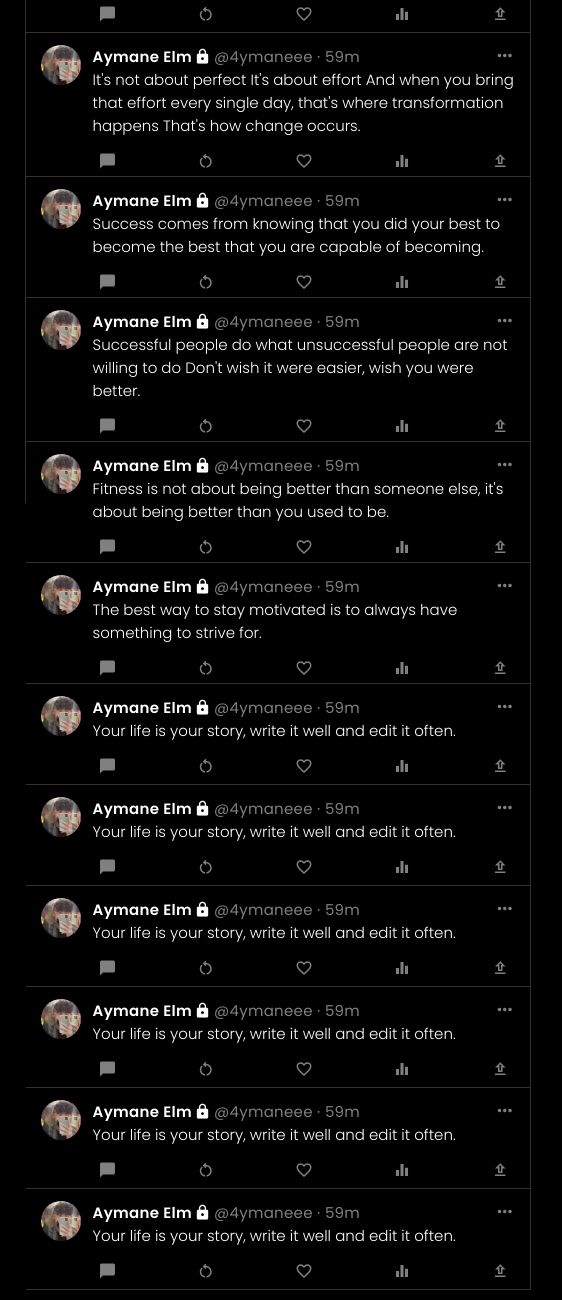
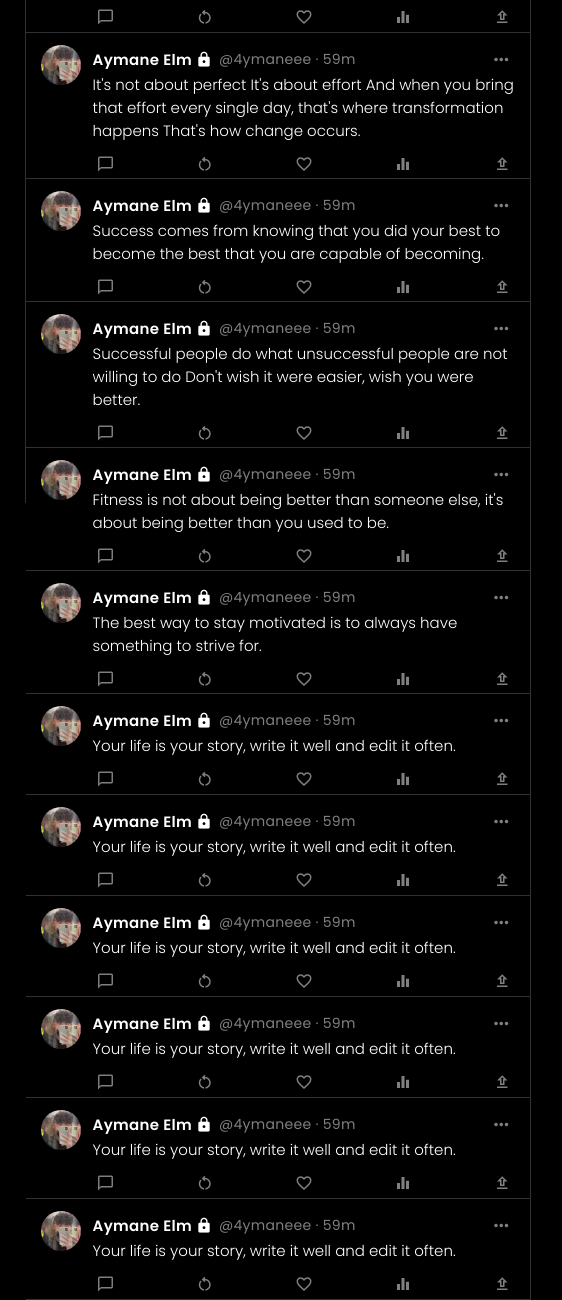
Before and after one commit to 4ymaneee/X-clone, a plain HTML site: page index.html in a window 1280 px wide. Shown: the part 297-1597 px from the top of the page, 320-882 px from the left. Drawn offline with Linux system fonts and the light colour scheme.

Commit message:
X clone V 2.0.2

```diff
--- a/index.html
+++ b/index.html
@@ -12,7 +12,7 @@
 </head>
 
 <body>
-
+    <!-- Nav Links Structure -->
     <header>
         <nav class="nav-links">
             <a href="" class="logo">
@@ -80,9 +80,12 @@
         </div>
     </header>
 
+<!-- Main Structure -->
+
     <main>
+        <div class="main-flex">
 
-        <div class="main-flex">
+<!-- Left Main Structure -->
 
             <div class="main-feed">
 
@@ -119,7 +122,7 @@
                     <img src="images/me.jpg" alt="">
                     <div class="tweet-posted-details">
                         <div class="user-time">
-                            <a href="" >
+                            <a href="">
                                 Aymane Elm <i class="material-icons">lock</i>
                                 <span> @4ymaneee
                                     ·
@@ -139,7 +142,7 @@
 
                         <div class="tweet-react">
                             <ul>
-                                <li><i class="material-icons-outlined">chat_bubble</i></li>
+                                <li><i class="material-icons-outlined">chat_bubble_outline</i></li>
                                 <li><i class="material-icons-outlined green">restart_alt</i></li>
                                 <li><i class="material-icons-outlined red">favorite_border</i></li>
                                 <li><i class="material-icons-outlined">equalizer</i></li>
@@ -154,7 +157,7 @@
                     <img src="images/me.jpg" alt="">
                     <div class="tweet-posted-details">
                         <div class="user-time">
-                            <a href="" >
+                            <a href="">
                                 Aymane Elm <i class="material-icons">lock</i>
                                 <span> @4ymaneee
                                     ·
@@ -168,13 +171,14 @@
 
                         <div class="tweet-text">
 
-                            <p>It's not about perfect It's about effort And when you bring that effort every single day, that's where transformation happens That's how change occurs.</p>
+                            <p>It's not about perfect It's about effort And when you bring that effort every single day,
+                                that's where transformation happens That's how change occurs.</p>
 
                         </div>
 
                         <div class="tweet-react">
                             <ul>
-                                <li><i class="material-icons-outlined">chat_bubble</i></li>
+                                <li><i class="material-icons-outlined">chat_bubble_outline</i></li>
                                 <li><i class="material-icons-outlined green">restart_alt</i></li>
                                 <li><i class="material-icons-outlined red">favorite_border</i></li>
                                 <li><i class="material-icons-outlined">equalizer</i></li>
@@ -189,7 +193,7 @@
                     <img src="images/me.jpg" alt="">
                     <div class="tweet-posted-details">
                         <div class="user-time">
-                            <a href="" >
+                            <a href="">
                                 Aymane Elm <i class="material-icons">lock</i>
                                 <span> @4ymaneee
                                     ·
@@ -203,13 +207,14 @@
 
                         <div class="tweet-text">
 
-                            <p>Success comes from knowing that you did your best to become the best that you are capable of becoming.</p>
+                            <p>Success comes from knowing that you did your best to become the best that you are capable
+                                of becoming.</p>
 
                         </div>
 
                         <div class="tweet-react">
                             <ul>
-                                <li><i class="material-icons-outlined">chat_bubble</i></li>
+                                <li><i class="material-icons-outlined">chat_bubble_outline</i></li>
                                 <li><i class="material-icons-outlined green">restart_alt</i></li>
                                 <li><i class="material-icons-outlined red">favorite_border</i></li>
                                 <li><i class="material-icons-outlined">equalizer</i></li>
@@ -224,7 +229,7 @@
                     <img src="images/me.jpg" alt="">
                     <div class="tweet-posted-details">
                         <div class="user-time">
-                            <a href="" >
+                            <a href="">
                                 Aymane Elm <i class="material-icons">lock</i>
                                 <span> @4ymaneee
                                     ·
@@ -238,13 +243,14 @@
 
                         <div class="tweet-text">
 
-                            <p>Successful people do what unsuccessful people are not willing to do Don't wish it were easier, wish you were better.</p>
+                            <p>Successful people do what unsuccessful people are not willing to do Don't wish it were
+                                easier, wish you were better.</p>
 
                         </div>
 
                         <div class="tweet-react">
                             <ul>
-                                <li><i class="material-icons-outlined">chat_bubble</i></li>
+                                <li><i class="material-icons-outlined">chat_bubble_outline</i></li>
                                 <li><i class="material-icons-outlined green">restart_alt</i></li>
                                 <li><i class="material-icons-outlined red">favorite_border</i></li>
                                 <li><i class="material-icons-outlined">equalizer</i></li>
@@ -259,7 +265,7 @@
                     <img src="images/me.jpg" alt="">
                     <div class="tweet-posted-details">
                         <div class="user-time">
-                            <a href="" >
+                            <a href="">
                                 Aymane Elm <i class="material-icons">lock</i>
                                 <span> @4ymaneee
                                     ·
@@ -273,13 +279,14 @@
 
                         <div class="tweet-text">
 
-                            <p>Fitness is not about being better than someone else, it's about being better than you used to be.</p>
+                            <p>Fitness is not about being better than someone else, it's about being better than you
+                                used to be.</p>
 
                         </div>
 
                         <div class="tweet-react">
                             <ul>
-                                <li><i class="material-icons-outlined">chat_bubble</i></li>
+                                <li><i class="material-icons-outlined">chat_bubble_outline</i></li>
                                 <li><i class="material-icons-outlined green">restart_alt</i></li>
                                 <li><i class="material-icons-outlined red">favorite_border</i></li>
                                 <li><i class="material-icons-outlined">equalizer</i></li>
@@ -294,7 +301,7 @@
                     <img src="images/me.jpg" alt="">
                     <div class="tweet-posted-details">
                         <div class="user-time">
-                            <a href="" >
+                            <a href="">
                                 Aymane Elm <i class="material-icons">lock</i>
                                 <span> @4ymaneee
                                     ·
@@ -314,7 +321,7 @@
 
                         <div class="tweet-react">
                             <ul>
-                                <li><i class="material-icons-outlined">chat_bubble</i></li>
+                                <li><i class="material-icons-outlined">chat_bubble_outline</i></li>
                                 <li><i class="material-icons-outlined green">restart_alt</i></li>
                                 <li><i class="material-icons-outlined red">favorite_border</i></li>
                                 <li><i class="material-icons-outlined">equalizer</i></li>
@@ -329,7 +336,7 @@
                     <img src="images/me.jpg" alt="">
                     <div class="tweet-posted-details">
                         <div class="user-time">
-                            <a href="" >
+                            <a href="">
                                 Aymane Elm <i class="material-icons">lock</i>
                                 <span> @4ymaneee
                                     ·
@@ -349,7 +356,7 @@
 
                         <div class="tweet-react">
                             <ul>
-                                <li><i class="material-icons-outlined">chat_bubble</i></li>
+                                <li><i class="material-icons-outlined">chat_bubble_outline</i></li>
                                 <li><i class="material-icons-outlined green">restart_alt</i></li>
                                 <li><i class="material-icons-outlined red">favorite_border</i></li>
                                 <li><i class="material-icons-outlined">equalizer</i></li>
@@ -364,7 +371,7 @@
                     <img src="images/me.jpg" alt="">
                     <div class="tweet-posted-details">
                         <div class="user-time">
-                            <a href="" >
+                            <a href="">
                                 Aymane Elm <i class="material-icons">lock</i>
                                 <span> @4ymaneee
                                     ·
@@ -384,7 +391,7 @@
 
                         <div class="tweet-react">
                             <ul>
-                                <li><i class="material-icons-outlined">chat_bubble</i></li>
+                                <li><i class="material-icons-outlined">chat_bubble_outline</i></li>
                                 <li><i class="material-icons-outlined green">restart_alt</i></li>
                                 <li><i class="material-icons-outlined red">favorite_border</i></li>
                                 <li><i class="material-icons-outlined">equalizer</i></li>
@@ -399,7 +406,7 @@
                     <img src="images/me.jpg" alt="">
                     <div class="tweet-posted-details">
                         <div class="user-time">
-                            <a href="" >
+                            <a href="">
                                 Aymane Elm <i class="material-icons">lock</i>
                                 <span> @4ymaneee
                                     ·
@@ -419,7 +426,7 @@
 
                         <div class="tweet-react">
                             <ul>
-                                <li><i class="material-icons-outlined">chat_bubble</i></li>
+                                <li><i class="material-icons-outlined">chat_bubble_outline</i></li>
                                 <li><i class="material-icons-outlined green">restart_alt</i></li>
                                 <li><i class="material-icons-outlined red">favorite_border</i></li>
                                 <li><i class="material-icons-outlined">equalizer</i></li>
@@ -434,7 +441,7 @@
                     <img src="images/me.jpg" alt="">
                     <div class="tweet-posted-details">
                         <div class="user-time">
-                            <a href="" >
+                            <a href="">
                                 Aymane Elm <i class="material-icons">lock</i>
                                 <span> @4ymaneee
                                     ·
@@ -454,7 +461,7 @@
 
                         <div class="tweet-react">
                             <ul>
-                                <li><i class="material-icons-outlined">chat_bubble</i></li>
+                                <li><i class="material-icons-outlined">chat_bubble_outline</i></li>
                                 <li><i class="material-icons-outlined green">restart_alt</i></li>
                                 <li><i class="material-icons-outlined red">favorite_border</i></li>
                                 <li><i class="material-icons-outlined">equalizer</i></li>
@@ -469,7 +476,7 @@
                     <img src="images/me.jpg" alt="">
                     <div class="tweet-posted-details">
                         <div class="user-time">
-                            <a href="" >
+                            <a href="">
                                 Aymane Elm <i class="material-icons">lock</i>
                                 <span> @4ymaneee
                                     ·
@@ -489,7 +496,7 @@
 
                         <div class="tweet-react">
                             <ul>
-                                <li><i class="material-icons-outlined">chat_bubble</i></li>
+                                <li><i class="material-icons-outlined">chat_bubble_outline</i></li>
                                 <li><i class="material-icons-outlined green">restart_alt</i></li>
                                 <li><i class="material-icons-outlined red">favorite_border</i></li>
                                 <li><i class="material-icons-outlined">equalizer</i></li>
@@ -504,7 +511,7 @@
                     <img src="images/me.jpg" alt="">
                     <div class="tweet-posted-details">
                         <div class="user-time">
-                            <a href="" >
+                            <a href="">
                                 Aymane Elm <i class="material-icons">lock</i>
                                 <span> @4ymaneee
                                     ·
@@ -524,18 +531,18 @@
 
                         <div class="tweet-react">
                             <ul>
-                                <li><i class="material-icons-outlined">chat_bubble</i></li>
+                                <li><i class="material-icons-outlined">chat_bubble_outline</i></li>
                                 <li><i class="material-icons-outlined green">restart_alt</i></li>
                                 <li><i class="material-icons-outlined red">favorite_border</i></li>
                                 <li><i class="material-icons-outlined">equalizer</i></li>
                                 <li><i class="material-icons-outlined">upload</i></li>
                             </ul>
                         </div>
-
                     </div>
                 </div>
+            </div>
 
-            </div>
+            <!-- Right Main Structure -->
 
         </div>
     </main>
--- a/style.css
+++ b/style.css
@@ -16,6 +16,8 @@ html {
 body {
     background-color: black;
 }
+
+/* Nav Links Styling */
 
 header {
 
@@ -96,6 +98,8 @@ header {
     background-color: rgb(2, 133, 220);
 }
 
+/* main account Styling */
+
 .main-account {
     width: 100%;
     height: 22%;
@@ -158,6 +162,7 @@ header {
     align-items: center;
 }
 
+/* Main Styling */
 main {
     margin-left: 27%;
     height: 100%;
@@ -175,6 +180,7 @@ main {
 
 }
 
+/* Home Bar Styling */
 .home-bar {
     position: fixed;
     width: 39.5%;
@@ -183,14 +189,14 @@ main {
     display: flex;
     justify-content: space-between;
     flex-direction: column;
-    border: 0.5px  solid rgba(148, 147, 147, 0.333);
+    border: 0.5px solid rgba(148, 147, 147, 0.333);
     border-left: 0px solid transparent;
     z-index: 99;
     background-color: transparent;
     backdrop-filter: blur(26px);
 }
 
-.home-bar span{
+.home-bar span {
     color: white;
     font-size: 2rem;
     font-weight: 500;
@@ -233,10 +239,13 @@ main {
     background-color: rgb(29, 155, 240);
     border-radius: 5px;
 }
+
+/* new tweet Styling */
+
 .new-tweet {
     margin-top: 109px;
     width: 102.1%;
-    border: 0.5px  solid rgba(148, 147, 147, 0.333);
+    border: 0.5px solid rgba(148, 147, 147, 0.333);
     border-top: transparent;
     border-left: transparent;
     height: 120px;
@@ -257,11 +266,12 @@ main {
     width: 100%;
     margin-left: 12px;
 }
+
 .new-tweet-action ul {
     display: flex;
 }
 
-.new-tweet-action ul li{
+.new-tweet-action ul li {
     color: rgb(29, 155, 240);
 }
 
@@ -274,7 +284,7 @@ main {
     cursor: pointer;
 }
 
-.new-tweet-action ul li i:hover{
+.new-tweet-action ul li i:hover {
     display: flex;
     align-items: center;
     justify-content: center;
@@ -282,6 +292,7 @@ main {
     border-radius: 50%;
     padding: 8px;
 }
+
 .new-tweet-action {
     display: flex;
     justify-content: space-between;
@@ -299,7 +310,7 @@ main {
     outline: none;
 }
 
-.new-tweet-details input::placeholder{
+.new-tweet-details input::placeholder {
     letter-spacing: 0.4px;
 
 }
@@ -315,12 +326,14 @@ main {
     opacity: 0.5;
 }
 
+/* tweet Posted Styling */
+
 .tweet-posted {
     width: 102.1%;
     min-height: 101px;
     display: flex;
     padding: 12px 15px 0px 15px;
-    border: 0.5px  solid rgba(148, 147, 147, 0.333);
+    border: 0.5px solid rgba(148, 147, 147, 0.333);
     border-top: transparent;
     border-left: transparent;
 }
@@ -343,7 +356,8 @@ main {
     display: flex;
     justify-content: space-between;
 }
-.user-time a{
+
+.user-time a {
     display: flex;
     align-items: center;
     color: white;
@@ -354,10 +368,19 @@ main {
 
 .user-time i {
     font-size: 1.7rem;
-    padding-left: 2px;
+    padding: 3.5px;
+    border-radius: 50%;
+    transition: 0.3s;
+}
+
+.user-time i:hover {
+    padding: 3.5px;
+    color: rgb(29, 155, 240);
+    background-color: rgba(29, 156, 240, 0.145);
 }
 
 .user-time span {
+    font-size: 1.4rem;
     margin-left: 3px;
     font-weight: 400;
     color: grey;
@@ -373,6 +396,7 @@ main {
     font-size: 1.5rem;
     font-weight: 300;
 }
+
 .tweet-react ul {
     margin-top: 9px;
     display: flex;
@@ -380,25 +404,26 @@ main {
     justify-content: space-between;
 }
 
-.tweet-react ul li i{
+.tweet-react ul li i {
     color: grey;
     font-size: 1.8rem;
-    padding: 6px;
+    padding: 4px;
     border-radius: 50%;
     transition: 0.3s;
 }
-.tweet-react ul li i:hover{
+
+.tweet-react ul li i:hover {
     color: rgb(29, 155, 240);
     background-color: rgba(29, 156, 240, 0.145);
-    padding: 6px;
+    padding: 4px;
 }
 
-.tweet-react ul .red:hover{
+.tweet-react ul .red:hover {
     color: rgb(249, 43, 119);
     background-color: rgba(255, 0, 0, 0.145);
 }
 
-.tweet-react ul .green:hover{
+.tweet-react ul .green:hover {
     color: rgb(38, 214, 38);
     background-color: rgba(18, 242, 18, 0.145);
 }
```
